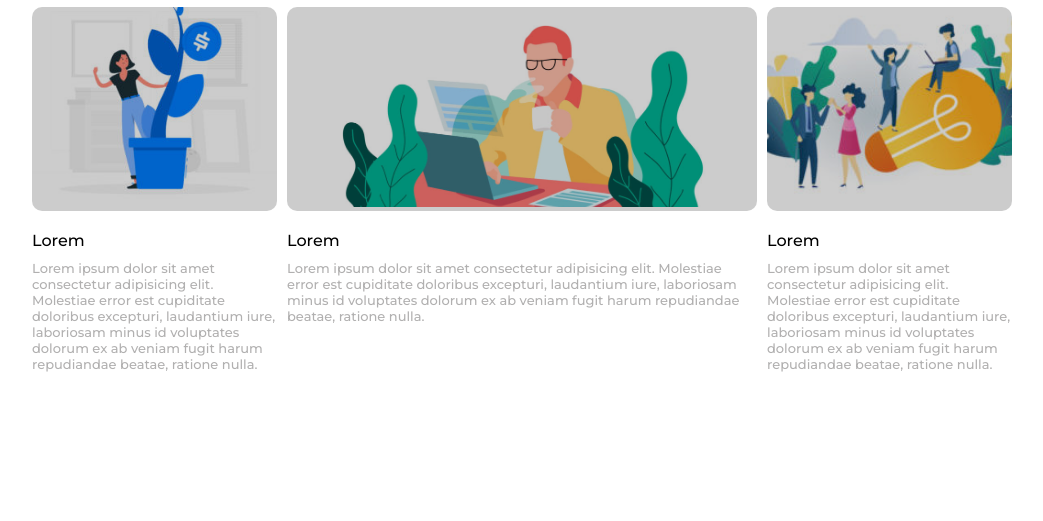
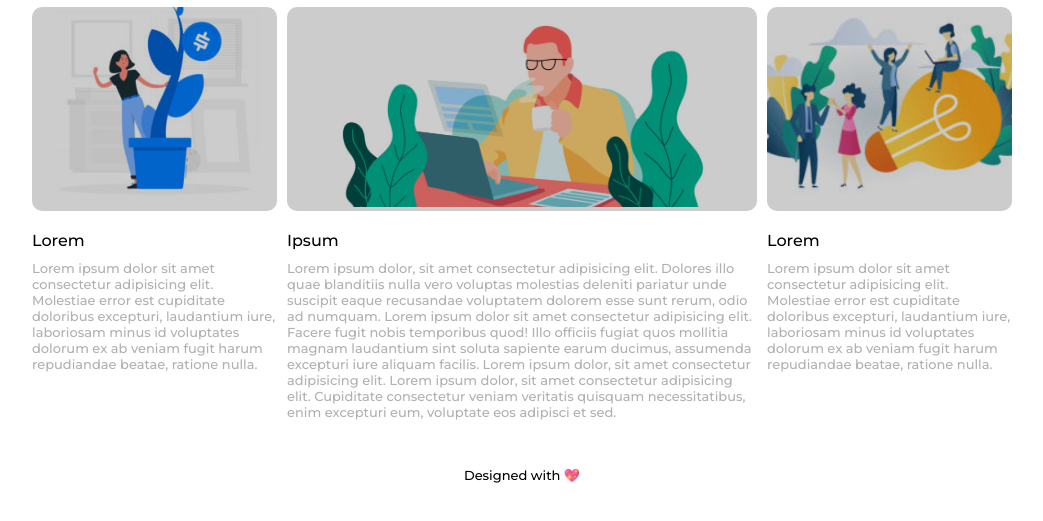
Before and after one commit to Alessandro-Fedele/htmlcss-wp, a plain HTML site: page index.html in a window 1280 px wide. Shown: the part 625-1146 px from the top of the page, without its empty margins (118-1161 px from the left). Drawn offline with Linux system fonts and the light colour scheme.

Commit message:
finito - si può perfezionare qualcosa

```diff
--- a/css/style.css
+++ b/css/style.css
@@ -122,16 +122,17 @@ h5 {
 .centrale {
     float: left;
     width: calc(50% - 20px);
-    height: 420px;
     margin-right: 10px;
     margin-left: 10px;
+    margin-bottom: 20px;
 }
 
 footer {
     width: 100%;
-    height: 40px;
-    margin-top: 5px;
-    margin-bottom: 20px;
+    text-align: center;
+    font-size: small;
+    font-weight: 500;
+    padding-bottom: 40px;
 }
 
 .img-column {
@@ -155,3 +156,7 @@ h4 {
     font-size: small;
     font-weight: 500;
 }
+
+main {
+    margin-bottom: 30px;
+}
--- a/index.html
+++ b/index.html
@@ -20,7 +20,7 @@
             <li><a href="#">CONTACT</a></li>
         </ul>
     </header>
-
+    <!-- hero -->
     <main class="container-fit">
         <div class="first-section">
             <img class="img-banner" src="img/banner.jpg" alt="Banner">
@@ -30,7 +30,7 @@
                 <p>Lorem ipsum dolor, sit amet consectetur adipisicing elit. Accusantium ipsam delectus voluptas nulla praesentium, amet mollitia numquam.</p>
             </div>
         </div>
-
+        <!-- colonne  -->
         <div class="second-3sections">
             <nav>
                 <h1>Leadership</h1>
@@ -55,8 +55,8 @@
                         <div class="overlay"></div>
                     </div>
                     <div class="conteiner-testo">
-                        <h4>Lorem</h4>
-                        <p class="p-column">Lorem ipsum dolor sit amet consectetur adipisicing elit. Molestiae error est cupiditate doloribus excepturi, laudantium iure, laboriosam minus id voluptates dolorum ex ab veniam fugit harum repudiandae beatae, ratione nulla.</p>
+                        <h4>Ipsum</h4>
+                        <p class="p-column">Lorem ipsum dolor, sit amet consectetur adipisicing elit. Dolores illo quae blanditiis nulla vero voluptas molestias deleniti pariatur unde suscipit eaque recusandae voluptatem dolorem esse sunt rerum, odio ad numquam. Lorem ipsum dolor sit amet consectetur adipisicing elit. Facere fugit nobis temporibus quod! Illo officiis fugiat quos mollitia magnam laudantium sint soluta sapiente earum ducimus, assumenda excepturi iure aliquam facilis. Lorem ipsum dolor, sit amet consectetur adipisicing elit. Lorem ipsum dolor, sit amet consectetur adipisicing elit. Cupiditate consectetur veniam veritatis quisquam necessitatibus, enim excepturi eum, voluptate eos adipisci et sed.</p>
                     </div>
                 </div>
                 <!-- Lato destro -->
@@ -73,12 +73,10 @@
             </div>
         </div>
     </main>
-
+    <!-- Footer -->
     <footer class="container-fit">
-        <div>
-
-        </div>
+        <span>Designed with &#128150;</span>
     </footer>
-
+    <!-- fine -->
 </body>
 </html>
```
